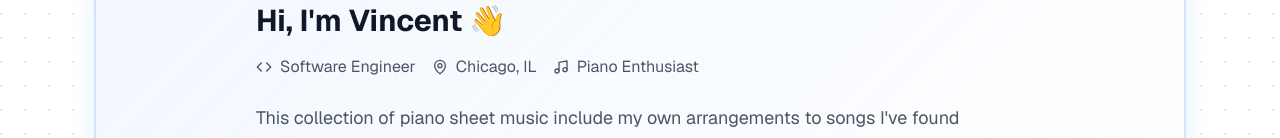
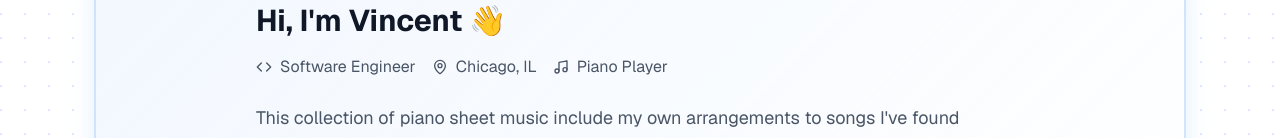
Before and after one commit to vincentxu123/sheet-music, a Next.js app: page / in a window 1280 px wide. Shown: the part 251-389 px from the top of the page. Built offline with nearby package versions, Linux system fonts and the light colour scheme.

Commit message:
Small text change

```diff
--- a/src/app/intro.tsx
+++ b/src/app/intro.tsx
@@ -29,7 +29,7 @@ export const Introduction = () => {
                 </div>
                 <div className="flex items-center gap-2 text-gray-600">
                   <Music className="w-4 h-4" />
-                  <span>Piano Enthusiast</span>
+                  <span>Piano Player</span>
                 </div>
               </div>
               <p className="text-gray-600 text-lg leading-relaxed">
```
